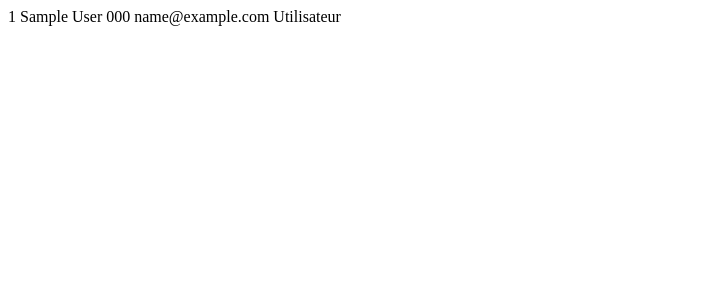
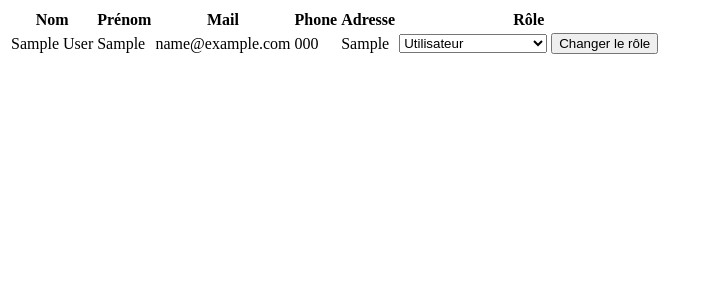
Before and after one commit to rakotok2109/ico-workshop, a PHP site: page /pages/DashboardAdminView.php in a window 1280 px wide. Shown: the top 300 px of the page, without its empty margins (0-712 px from the left). Run offline with PHP 8.4, Linux system fonts and the light colour scheme; tables that the repository leaves empty or names only in its code hold one stand-in row (values such as "Sample post"); some libraries are stand-ins or nearby versions.

Commit message:
Optimizing the view All Users with new feature "Change role" by Nathan

```diff
--- a/config/controller/UserController.php
+++ b/config/controller/UserController.php
@@ -109,14 +109,10 @@ class UserController {
         }
     }
 
-    public static function getAllUsers($offset = null, $limit = null) {
+    public static function getAllUsers() {
         $pdo = PDOUtils::getSharedInstance();
-        $results = $pdo->requestSQL('SELECT * FROM users');
-        $users = [];
-        foreach ($results as $result) {
-            $users[] = new User( $result['id'], $result['name'], $result['firstname'], $result['mail'], $result['phone'], $result['location'], $result['role']);
-        }
-        return $users;
+        $results = $pdo->requestSQL('SELECT id, name, firstname, mail, phone, location, role FROM users');
+        return $results;
     }
 
     public static function updateRole()
--- a/config/model/User.php
+++ b/config/model/User.php
@@ -1,7 +1,6 @@
 <?php
 
 class User {
-    private $id_;
     private $name_;
     private $firstname_;
     private $password_;
@@ -9,6 +8,7 @@ class User {
     private $phone_;
     private $location_;
     private $role_;
+    private $id_;
 
     public function __construct($name, $firstname, $password, $mail, $phone, $location, $role, $id = null) {
         $this->name_ = $name;
--- a/pages/DashboardAdminView.php
+++ b/pages/DashboardAdminView.php
@@ -23,22 +23,35 @@ else{
 
 $users = UserController::getAllUsers();
 ?>
-
-<div class="list-user-container">
-    <?php foreach($users as $user): ?>
-        <td><?= $user->getName() ?></td>
-        <td><?= $user->getFirstname() ?></td>
-        <td><?= $user->getPhone() ?></td>
-        <td><?= $user->getMail() ?></td>
-        <td><?php
-                if ($user->getRole() == 1) {
-                    echo 'Admin';
-                } elseif ($user->getRole() == 2) {
-                    echo 'Super Admin';
-                } else {
-                    echo 'Utilisateur';
-                }
-            ?>
-        </td>
-    <?php endforeach; ?>
-</div>
+<table>
+    <tr>
+        <th>Nom</th>
+        <th>Prénom</th>
+        <th>Mail</th>
+        <th>Phone</th>
+        <th>Adresse</th>
+        <th>Rôle</th>
+    </tr>
+    <tbody>
+        <?php foreach($users as $user): ?>
+            <tr>
+                <td><?= $user['name']?></td>
+                <td><?= $user['firstname']?></td>
+                <td><?= $user['mail']?></td>
+                <td><?= $user['phone']?></td>
+                <td><?= $user['location']?></td>
+                <td>
+                    <form method="POST" action="/update-role">
+                        <input type="hidden" name="id_user" value="<?= $user['id'] ?>">
+                        <select name="role">
+                            <option value="0" <?= $user['role'] == 0 ? 'selected' : '' ?>>Utilisateur</option>
+                            <option value="1" <?= $user['role'] == 1 ? 'selected' : '' ?>>Administrateur</option>
+                            <option value="2" <?= $user['role'] == 2 ? 'selected' : '' ?>>Super Administrateur</option>
+                        </select>
+                        <button type="submit">Changer le rôle</button>
+                    </form>
+                </td>
+            </tr>
+        <?php endforeach; ?>
+    </tbody>
+</table>
```
Also changed, not shown: routes/user.php (added).
